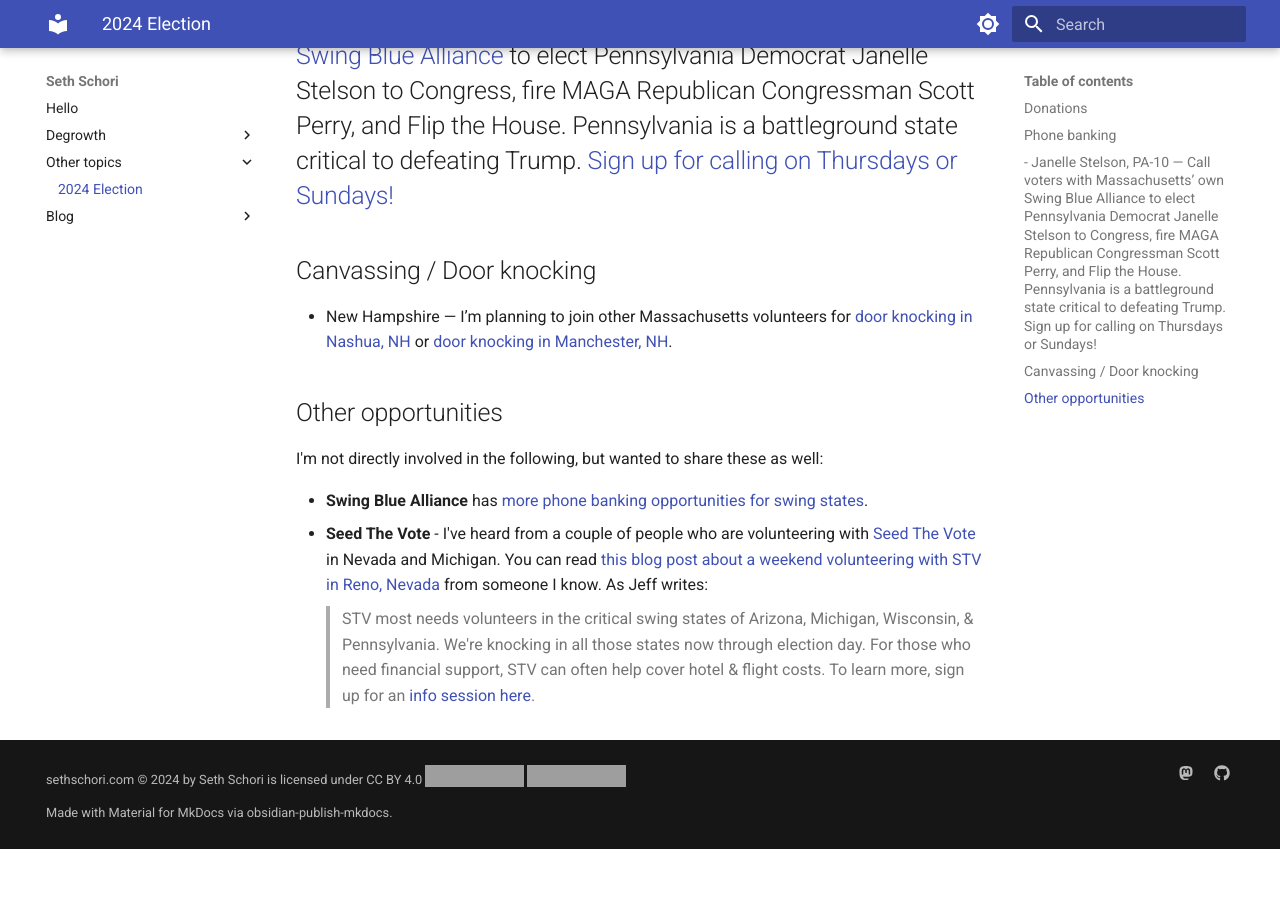
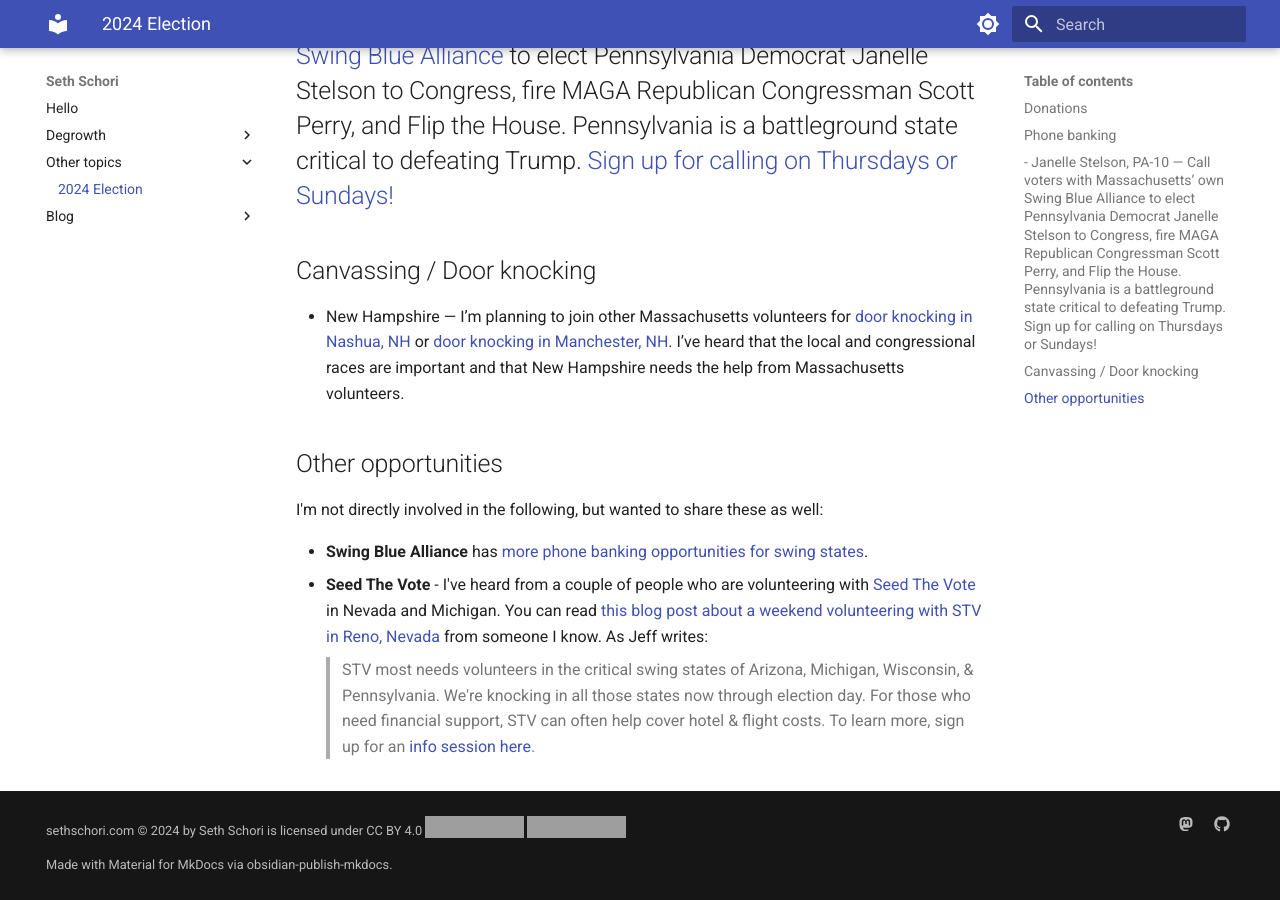
Before and after one commit to sethschori/sethschori.github.io, an MkDocs documentation site: the page built from docs/Other topics/2024 Election.md, in a window 1280 px wide and 900 px high, scrolled down 626 px. Built offline with MkDocs 1.6.1 and Material for MkDocs 9.7.7, drawn with Linux system fonts in a browser that asks for light colours; before the commit the page ends 1475 px from its top, so only the background shows below that; grey boxes are pictures that could not be loaded.

Commit message:
vault backup: 2024-09-17 22:14:15

```diff
--- a/docs/Other topics/2024 Election.md
+++ b/docs/Other topics/2024 Election.md
@@ -7,7 +7,7 @@
 - Janelle Stelson, PA-10 — Call voters with Massachusetts’ own [Swing Blue Alliance](https://swingbluealliance.org/) to elect Pennsylvania Democrat Janelle Stelson to Congress, fire MAGA Republican Congressman Scott Perry, and Flip the House. Pennsylvania is a battleground state critical to defeating Trump. [Sign up for calling on Thursdays or Sundays!](https://www.mobilize.us/swingbluealliance/event/644234/)
 -
 ## Canvassing / Door knocking
-- New Hampshire — I’m planning to join other Massachusetts volunteers for [door knocking in Nashua, NH](https://www.mobilize.us/massdems/event/636785/) or [door knocking in Manchester, NH](https://www.mobilize.us/massdems/event/634549/).
+- New Hampshire — I’m planning to join other Massachusetts volunteers for [door knocking in Nashua, NH](https://www.mobilize.us/massdems/event/636785/) or [door knocking in Manchester, NH](https://www.mobilize.us/massdems/event/634549/). I’ve heard that the local and congressional races are important and that New Hampshire needs the help from Massachusetts volunteers.
 
 ## Other opportunities
 I'm not directly involved in the following, but wanted to share these as well:
```
